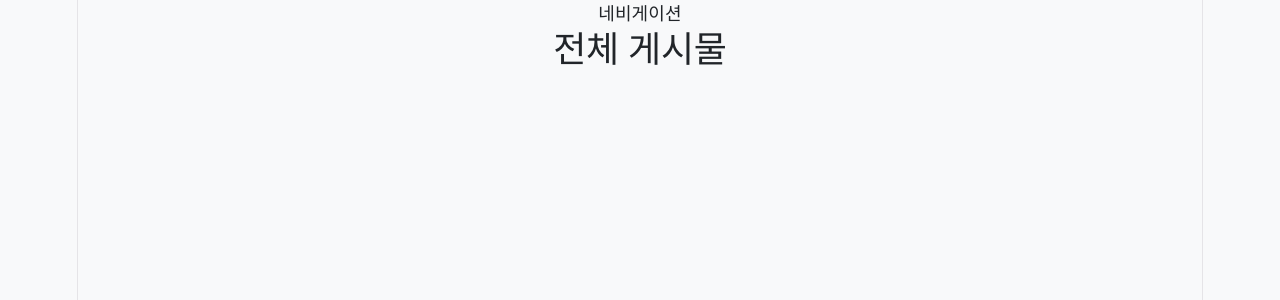
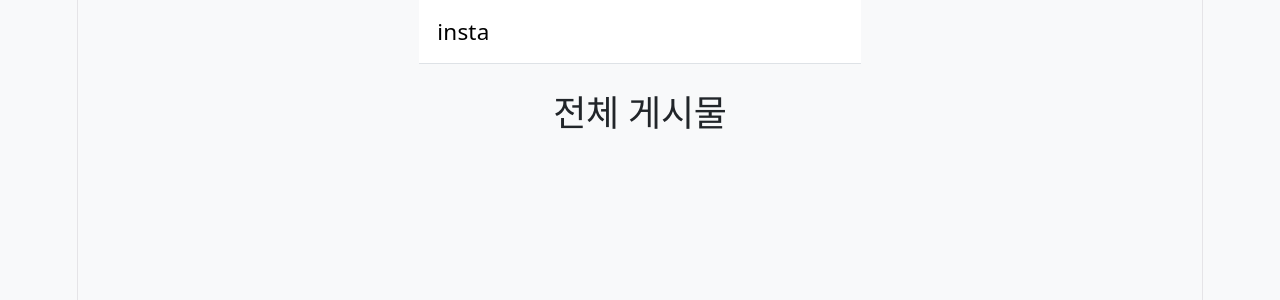
Before and after one commit to jueun-seo/instagram, a React (Vite) app in the folder frontend/: page / in a window 1280 px wide. Shown: the top 300 px of the page. Built offline with nearby package versions, Linux system fonts and the light colour scheme.

Commit message:
bootstrap 적용

```diff
--- a/frontend/src/App.jsx
+++ b/frontend/src/App.jsx
@@ -1,11 +1,21 @@
 import Navbar from './components/Navbar.jsx'
 import PostList from './routes/PostList.jsx'
+
+import { Routes, Route } from 'react-router'
 
 function App() {
   return (
     <div className="container">
-      <Navbar />
-      <PostList />
+      <div className="row justify-content-center">
+        <div className="col-md-8 col-lg-6 col-xl-5">
+          <Navbar />
+          <main className="py-4">
+            <Routes>
+              <Route path="/" element={<PostList />} />
+            </Routes>
+          </main>
+        </div>
+      </div>
     </div>
   )
 }
--- a/frontend/src/components/Navbar.jsx
+++ b/frontend/src/components/Navbar.jsx
@@ -1,5 +1,11 @@
+import { Link } from 'react-router'
+
 function Navbar() {
-  return <nav>네비게이션</nav>
+  return (
+    <nav className="navbar bg-white border-bottom sticky-top px-3">
+      <Link className="navbar-brand" to="/">insta</Link>
+    </nav>
+  )
 }
 
 export default Navbar
```
